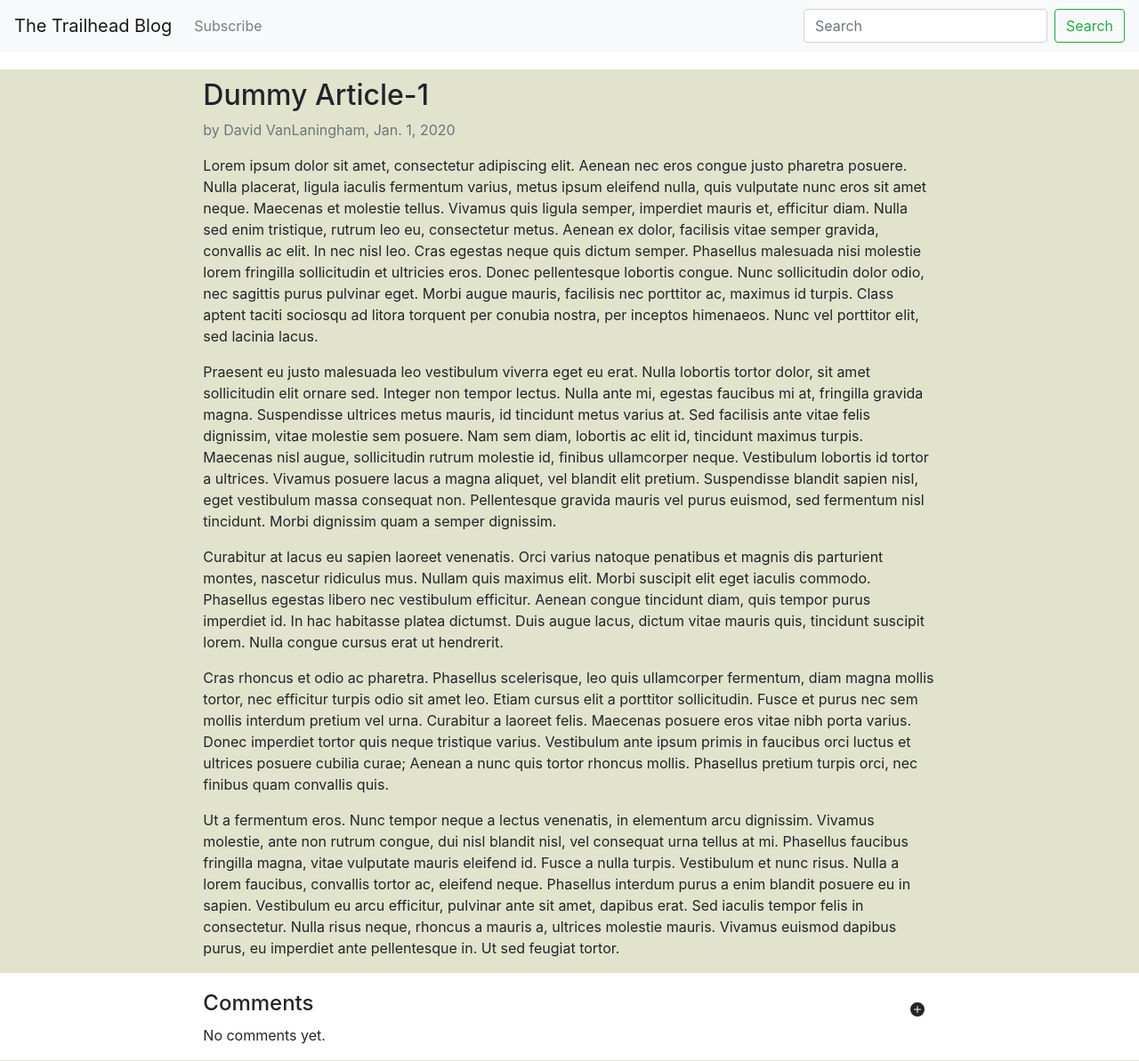
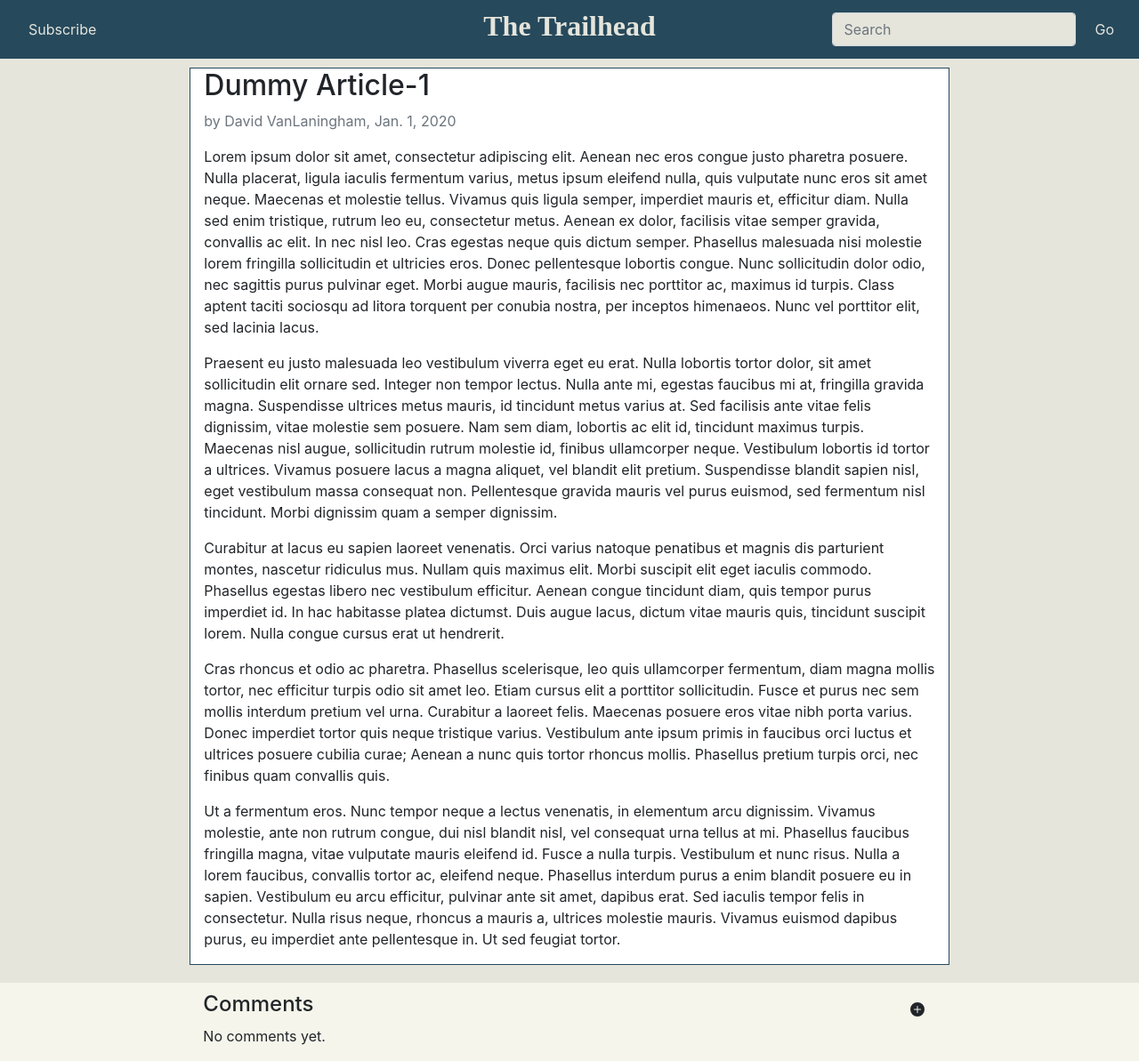
Before and after one commit to dsvanlani/The-Trailhead-Blog, a Django app: a page that uses blog/articles/templates/articles/article-page.html in a window 1280 px wide. Shown: the whole page at 89% size. Run offline with Django 3.2, Linux system fonts and the light colour scheme; data comes from the database, SQL or seed files in the repository; some libraries are stand-ins or nearby versions.

Commit message:
changed navigation, header, styling

```diff
--- a/blog/articles/templates/articles/add-article.html
+++ b/blog/articles/templates/articles/add-article.html
@@ -1,4 +1,4 @@
-{% extends 'articles/layout2.html' %}
+{% extends 'articles/layout.html' %}
 {% block body %}
 
 <div class="container d-flex justify-content-center">
--- a/blog/articles/templates/articles/article-page.html
+++ b/blog/articles/templates/articles/article-page.html
@@ -1,16 +1,16 @@
-{% extends 'articles/layout2.html' %}
+{% extends 'articles/layout.html' %}
 {% load static %}
 {% block script %}
 <script src="{% static 'javascript/article-page.js' %}"></script>
 {% endblock %}
 {% block body %}
 <p style="display: none;" id="article-url">{{ article.url }}</p>
-<div class="container-fluid full-width">
+<div class="container-fluid full-width" id="main-container">
     <div class="row" id="article-content-row">
         <div class="col-sm-2">
         </div>
         <!-- Main Article Column -->
-        <div class="col">
+        <div class="col" id="article-column">
             <h2>{{ article.title }}</h2>
             <p class="text-muted">by {{ article.author }}, {{ article.date.date }}</p>
             {{ content | safe }}
@@ -20,7 +20,8 @@
         <div class="col-sm-2">
         </div>
     </div>
-
+</div>
+<div class="container-fluid max-width" id="comment-section-container">
     <div class="row">
         <div class="col-sm-2"></div>
         <div class="col">
--- a/blog/articles/templates/articles/homev2.html
+++ /dev/null
@@ -1,4 +0,0 @@
-{% extends 'articles/layout2.html' %}
-{% block body %}
-{{ media }}
-{% endblock %}
--- /dev/null
+++ b/blog/articles/templates/articles/layout.html
@@ -0,0 +1,97 @@
+{% load static %}
+<!DOCTYPE html>
+<html lang="en">
+<head>
+    <meta charset="UTF-8">
+    <!-- Meta tags -->
+    <meta charset="UTF-8">
+    <meta name="viewport" content="width=device-width, initial-scale=1, shrink-to-fit=no">
+    <!-- Bootstrap CSS -->
+    <link rel="stylesheet" href="https://stackpath.bootstrapcdn.com/bootstrap/4.5.2/css/bootstrap.min.css" integrity="sha384-JcKb8q3iqJ61gNV9KGb8thSsNjpSL0n8PARn9HuZOnIxN0hoP+VmmDGMN5t9UJ0Z" crossorigin="anonymous">
+    <!-- My CSS -->
+    <link rel="stylesheet" href="{% static 'stylesheets/style.css' %}">
+    <title>{% block title %}{% endblock %}</title>
+    {% block script %} {% endblock %}
+</head>
+<body>
+<!-- HEADER -->
+<div class="container-fluid full-width" id="header-container">
+    <header>
+        <div class="hide-on-mobile">
+            <div class="row flex-nowrap justify-content-between align-items-center">
+                <div class="col-4">
+                    <button role="button" class="nav-link btn btn-link" data-toggle="modal" data-target="#subscribe-form">Subscribe</button>
+                </div>
+                <div class="col text-center">
+                    <h2 id="header-title"><b><a href="{% url 'home' %}">The Trailhead</a></b></h2>
+                </div>
+                <div class="col-4 d-flex justify-content-end align-items-center">
+                        <form class="form form-inline">
+                            <input type="text" class="form-control mr-sm-2" aria-label="Search" placeholder="Search">
+                            <button type="submit" class="form-control btn">Go</button>
+                        </form>
+                </div>
+            </div>
+        </div>
+        <div class="show-on-mobile">
+            <div class="row">
+                <div class="col d-flex float-left">
+                    <h2 id="header-title"><b><a href="{% url 'home' %}">The Trailhead</a></b></h2>
+                </div>
+                <div class="col-2">
+                    <button class="btn">
+                        <svg width="1em" height="1em" viewBox="0 0 16 16" class="bi bi-three-dots" fill="currentColor" xmlns="http://www.w3.org/2000/svg">
+                            <path fill-rule="evenodd" d="M3 9.5a1.5 1.5 0 1 1 0-3 1.5 1.5 0 0 1 0 3zm5 0a1.5 1.5 0 1 1 0-3 1.5 1.5 0 0 1 0 3zm5 0a1.5 1.5 0 1 1 0-3 1.5 1.5 0 0 1 0 3z"/>
+                        </svg>
+                    </button>
+                </div>
+            </div>
+        </div>
+    </header>
+</div>
+
+<!-- SUBSCRIBE FORM MODAL -->
+<div class="modal fade" id="subscribe-form" tabindex="-1" role="dialog" aria-labelledby="Subscriber Form" aria-hidden="true">
+    <div class="modal-dialog" role="form">
+        <div class="modal-content">
+            <div class="container-fluid">
+                <div class="modal-header">
+                    <h5 class="modal-title">Subscribe</h5>
+                </div>
+                <div class="modal-body">
+                    <div id="subscriber-modal-form">
+                        <p>We'll send you an email to update you on new articles.
+                        Don't worry - we won't spam your inbox and you can unsubscribe
+                        anytime you want.</p>
+                        <div class="form-group">
+                            <label for="subscriber-name">Name:</label>
+                            <input required type="text" class="form-control" id="subscriber-name">
+                            <label for="subscriber-email">Email:</label>
+                            <input required type="email" class="form-control" id="subscriber-email"><br>
+                            <button class="btn btn-primary form-control" id="subscribe-button">Subscribe</button>
+                        </div>
+                        <p style="color: red;"><span id="subscriber-error-message"></span></p>
+                    </div>
+                    <div id="subscriber-modal-success-view" style="display: none;">
+                    <p>You're Subscribed!</p>
+                    </div>
+                </div>
+                <div class="modal-footer">
+                    <button type="button" class="btn btn-secondary" data-dismiss="modal">Close</button>
+                </div>
+            </div>
+        </div>
+    </div>
+</div>
+{% block body %}
+{% endblock %}
+
+    <!-- My Javascript -->
+    <script src="{% static 'javascript/layout.js' %}"></script>
+    <!-- Optional JavaScript -->
+    <!-- jQuery first, then Popper.js, then Bootstrap JS -->
+    <script src="https://code.jquery.com/jquery-3.5.1.slim.min.js" integrity="sha384-DfXdz2htPH0lsSSs5nCTpuj/zy4C+OGpamoFVy38MVBnE+IbbVYUew+OrCXaRkfj" crossorigin="anonymous"></script>
+    <script src="https://cdn.jsdelivr.net/npm/popper.js@1.16.1/dist/umd/popper.min.js" integrity="sha384-9/reFTGAW83EW2RDu2S0VKaIzap3H66lZH81PoYlFhbGU+6BZp6G7niu735Sk7lN" crossorigin="anonymous"></script>
+    <script src="https://stackpath.bootstrapcdn.com/bootstrap/4.5.2/js/bootstrap.min.js" integrity="sha384-B4gt1jrGC7Jh4AgTPSdUtOBvfO8shuf57BaghqFfPlYxofvL8/KUEfYiJOMMV+rV" crossorigin="anonymous"></script>
+</body>
+</html>
--- a/blog/articles/templates/articles/subscriber_preferences.html
+++ b/blog/articles/templates/articles/subscriber_preferences.html
@@ -1,4 +1,4 @@
-{% extends 'articles/layout2.html' %}
+{% extends 'articles/layout.html' %}
 {% load static %}
 {% block script %}
 <script src="{% static 'javascript/subscriber_preferences.js' %}"></script>
--- a/blog/articles/views.py
+++ b/blog/articles/views.py
@@ -14,9 +14,13 @@ def home(request):
     recent_articles = Article.objects.all().order_by('-date')[1:4]
     main_article = Article.objects.order_by('-date').first()
 
+    articles = Article.objects.order_by('-date').all()
+
+
     context = {
         "recent_articles": recent_articles,
         "main_article": main_article,
+        "articles": articles
     }
     return render(request, 'articles/home.html', context)
 
--- a/blog/static/stylesheets/style.css
+++ b/blog/static/stylesheets/style.css
@@ -3,7 +3,7 @@
 }
 
 .read-more-link {
-  color: black;
+  color: dark-color;
 }
 
 .read-more-link:hover {
@@ -22,11 +22,59 @@ table {
   margin-bottom: 5px;
 }
 
-#article-content-row {
-  background-color: #e1e3cc;
-  margin-top: 20px;
-  margin-bottom: 20px;
+#header-title {
+  font-family: "Times New Roman", Times, serif;
+  color: white;
+}
+
+header {
   padding-top: 10px;
+  padding-bottom: 10px;
+}
+header a {
+  color: white;
+}
+header a:hover {
+  color: white;
+}
+
+#header-container {
+  background-color: #26495c;
+}
+#header-container button, #header-container a {
+  color: #e5e5dc;
+}
+#header-container input {
+  background-color: #e5e5dc;
+}
+
+#main-container {
+  background-color: #e5e5dc;
+  padding-top: 10px;
+  padding-bottom: 20px;
+}
+
+#article-column {
+  background-color: white;
+  border-color: #26495c;
+  border-width: 1px;
+  border-style: solid;
+}
+
+#comment-section-container {
+  padding-top: 10px;
+  background-color: #f5f5eb;
+}
+
+@media (max-width: 849px) {
+  .hide-on-mobile {
+    display: none;
+  }
+}
+@media (min-width: 849px) {
+  .show-on-mobile {
+    display: none;
+  }
 }
 
 /*# sourceMappingURL=style.css.map */
--- a/blog/static/stylesheets/style.scss
+++ b/blog/static/stylesheets/style.scss
@@ -1,9 +1,13 @@
+$dark-color: #26495c;
+$light-color: #e5e5dc;
+$second-light-color: #f5f5eb;
+
 .card {
     margin: 10px;
     }
 
 .read-more-link {
-    color: black;
+    color: dark-color;
     }
 .read-more-link:hover {
     color: grey;
@@ -22,9 +26,64 @@ table {
         }
     }
 
-#article-content-row {
-    background-color: #e1e3cc;
-    margin-top: 20px;
-    margin-bottom: 20px;
+#header-title {
+    font-family: "Times New Roman", Times, serif;
+    color: white;
+    }
+
+header {
     padding-top: 10px;
+    padding-bottom: 10px;
+
+    a {
+        color: white;
+        }
+    a:hover {
+        color: white;
+        }
     }
+
+
+
+#header-container {
+    background-color: $dark-color;
+
+    button,a {
+        color: $light-color;
+        }
+
+    input {
+        background-color: $light-color;
+        }
+    }
+
+#main-container {
+    background-color: $light-color;
+    padding-top: 10px;
+    padding-bottom: 20px;
+    }
+
+#article-column {
+    background-color: white;
+    border-color: $dark-color;
+    border-width: 1px;
+    border-style: solid;
+    }
+
+#comment-section-container {
+    padding-top: 10px;
+
+    background-color: $second-light-color
+    }
+
+@media (max-width: 849px) {
+    .hide-on-mobile {
+        display: none;
+        }
+    }
+
+@media (min-width: 849px) {
+    .show-on-mobile {
+        display: none;
+        }
+    }
```
Also changed, not shown: blog/articles/templates/articles/home.html (+12 -28 lines), 1 other file.
